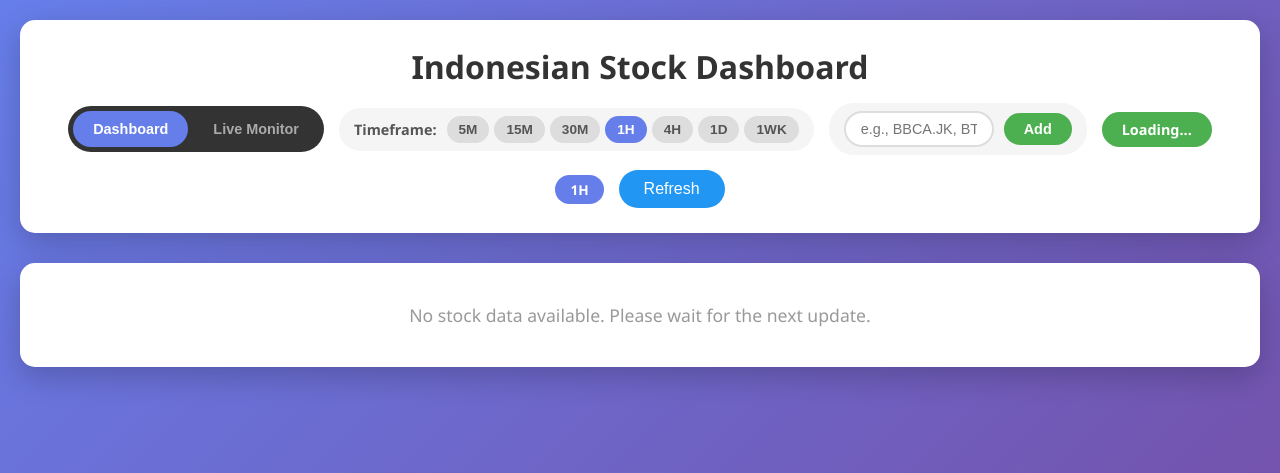
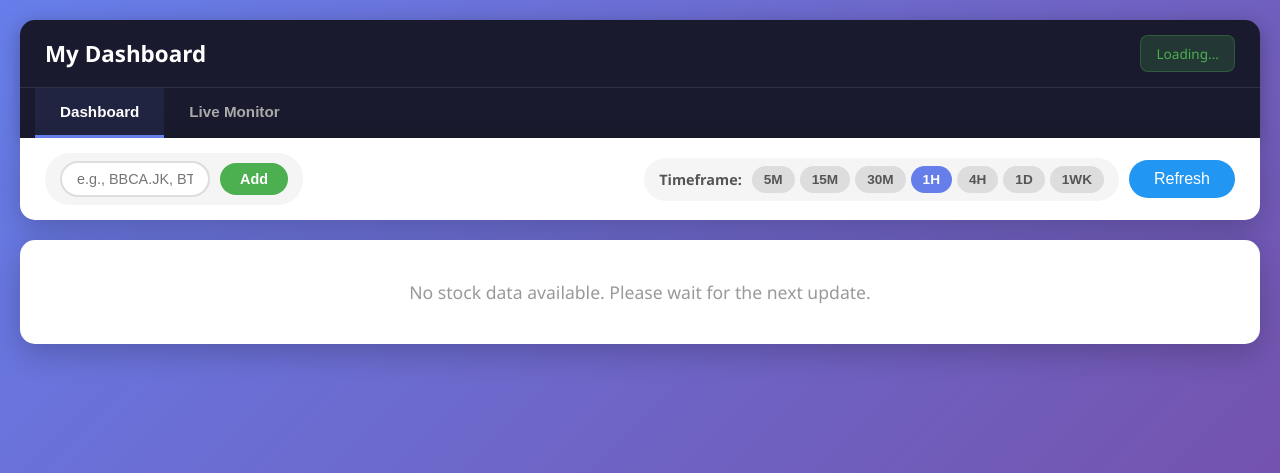
Before and after one commit to ericsonlee/stock-dashboard, a Flask app: page / in a window 1280 px wide. Shown: the top 473 px of the page. Run offline with Flask 3, Linux system fonts and the light colour scheme; the visitor is signed in with stand-in values (Sample User, id 1).

Commit message:
Redesign UI with navbar layout and optimize performance
- Add navbar with menu items (Dashboard, Live Monitor) for scalability
- Move last update timestamp to top right
- Toolbar with add ticker (left) and timeframe/refresh (right)
- Add ticker heading to show current stock being viewed
- Fix tab highlighting using data-ticker attribute
- Add 2-minute cache for Live Monitor API to reduce yfinance calls
- Auto-refresh only during trading hours (9:00-16:00 WIB, Mon-Fri)
- Increase auto-refresh interval to 2 minutes
- Background updates skip outside trading hours

Co-Authored-By: Claude Opus 4.5 <noreply@anthropic.com>

```diff
--- a/app.py
+++ b/app.py
@@ -17,12 +17,32 @@ stock_data_cache = {}
 last_update_time = None
 current_interval = '1h'  # Default interval (1h works better on Railway)
 
+# Live Monitor cache (to reduce API calls)
+live_monitor_cache = {
+    'data': None,
+    'last_update': None,
+    'cache_duration': 120  # Cache for 2 minutes
+}
+
 # Indonesian timezone (WIB = UTC+7)
 WIB = pytz.timezone('Asia/Jakarta')
 
 def get_wib_time():
     """Get current time in Indonesian timezone (WIB)"""
     return datetime.now(WIB).strftime('%Y-%m-%d %H:%M:%S')
+
+def is_trading_hours():
+    """Check if current time is within Indonesian trading hours (9:00-16:00 WIB, Mon-Fri)"""
+    now = datetime.now(WIB)
+    day = now.weekday()  # 0=Monday, 6=Sunday
+    hour = now.hour
+
+    # Check if weekday (Mon-Fri = 0-4)
+    if day > 4:  # Saturday or Sunday
+        return False
+
+    # Check if within 9:00-16:00 WIB
+    return 9 <= hour < 16
 
 # Configuration
 TICKERS = ["RATU.JK", "IMPC.JK", "BKSL.JK"]
@@ -68,16 +88,19 @@ def fetch_all_stocks(interval='1d', bars=DEFAULT_BARS):
     last_update_time = get_wib_time()
 
 def update_stock_data():
-    """Background thread to update stock data periodically"""
+    """Background thread to update stock data periodically (only during trading hours)"""
     global stock_data_cache, last_update_time, current_interval
 
     while True:
-        try:
-            print(f"[{get_wib_time()}] Updating stock data ({current_interval})...")
-            fetch_all_stocks(interval=current_interval, bars=DEFAULT_BARS)
-            print(f"[{last_update_time}] Stock data update complete\n")
-        except Exception as e:
-            print(f"Error in update thread: {e}")
+        if is_trading_hours():
+            try:
+                print(f"[{get_wib_time()}] Updating stock data ({current_interval})...")
+                fetch_all_stocks(interval=current_interval, bars=DEFAULT_BARS)
+                print(f"[{last_update_time}] Stock data update complete\n")
+            except Exception as e:
+                print(f"Error in update thread: {e}")
+        else:
+            print(f"[{get_wib_time()}] Outside trading hours, skipping background update")
 
         time.sleep(UPDATE_INTERVAL)
 
@@ -252,11 +275,22 @@ def remove_stock(ticker):
 
 @app.route('/api/live_monitor')
 def get_live_monitor_data():
-    """API endpoint for Live Monitor - returns 1D signals + 5M live data"""
+    """API endpoint for Live Monitor - returns 1D signals + 5M live data (cached for 2 min)"""
     if not check_auth():
         return jsonify({'error': 'Unauthorized'}), 401
 
-    print(f"[{get_wib_time()}] Fetching Live Monitor data...")
+    global live_monitor_cache
+
+    # Check if cache is still valid
+    now = datetime.now(WIB)
+    if (live_monitor_cache['data'] is not None and
+        live_monitor_cache['last_update'] is not None):
+        cache_age = (now - live_monitor_cache['last_update']).total_seconds()
+        if cache_age < live_monitor_cache['cache_duration']:
+            print(f"[{get_wib_time()}] Returning cached Live Monitor data (age: {cache_age:.0f}s)")
+            return jsonify(live_monitor_cache['data'])
+
+    print(f"[{get_wib_time()}] Fetching fresh Live Monitor data...")
 
     daily_signals = {}
     live_data = {}
@@ -306,12 +340,18 @@ def get_live_monitor_data():
             daily_signals[ticker] = {'indicator': 0, 'indicator_diff': 0, 'price': 0, 'date': 'N/A', 'error': str(e)}
             live_data[ticker] = {'data': [], 'ticker': ticker, 'interval': '5m', 'error': str(e)}
 
-    return jsonify({
+    response_data = {
         'daily_signals': daily_signals,
         'live_data': live_data,
         'tickers': TICKERS,
         'last_update': get_wib_time()
-    })
+    }
+
+    # Update cache
+    live_monitor_cache['data'] = response_data
+    live_monitor_cache['last_update'] = now
+
+    return jsonify(response_data)
 
 # Initialize on startup (works with both direct run and gunicorn)
 def init_app():
--- a/templates/dashboard.html
+++ b/templates/dashboard.html
@@ -3,7 +3,7 @@
 <head>
     <meta charset="UTF-8">
     <meta name="viewport" content="width=device-width, initial-scale=1.0">
-    <title>Stock Dashboard - Indonesian Stocks</title>
+    <title>My Dashboard</title>
     <style>
         * {
             margin: 0;
@@ -23,39 +23,102 @@
             margin: 0 auto;
         }
 
-        header {
-            background: white;
-            padding: 25px;
-            border-radius: 15px;
-            box-shadow: 0 10px 30px rgba(0,0,0,0.2);
-            margin-bottom: 30px;
-            text-align: center;
+        /* Navbar */
+        .navbar {
+            background: #1a1a2e;
+            padding: 0;
+            border-radius: 15px 15px 0 0;
+            box-shadow: 0 5px 20px rgba(0,0,0,0.3);
+            margin-bottom: 0;
         }
 
-        h1 {
-            color: #333;
-            font-size: 2em;
-            margin-bottom: 10px;
+        .navbar-top {
+            display: flex;
+            justify-content: space-between;
+            align-items: center;
+            padding: 15px 25px;
+            border-bottom: 1px solid rgba(255,255,255,0.1);
         }
 
-        .header-controls {
+        .navbar-brand {
+            color: white;
+            font-size: 1.4em;
+            font-weight: bold;
+            margin: 0;
+        }
+
+        .navbar-status {
             display: flex;
-            justify-content: center;
             align-items: center;
-            flex-wrap: wrap;
             gap: 15px;
-            margin-top: 15px;
         }
 
         .last-update {
-            display: inline-block;
-            background: #4CAF50;
+            background: rgba(76, 175, 80, 0.2);
+            color: #4CAF50;
+            padding: 8px 15px;
+            border-radius: 8px;
+            font-weight: 500;
+            font-size: 0.85em;
+            border: 1px solid rgba(76, 175, 80, 0.3);
+        }
+
+        .navbar-menu {
+            display: flex;
+            padding: 0 15px;
+        }
+
+        .nav-item {
+            padding: 15px 25px;
+            color: #aaa;
+            font-weight: 600;
+            font-size: 0.95em;
+            cursor: pointer;
+            border-bottom: 3px solid transparent;
+            transition: all 0.2s;
+            background: none;
+            border-top: none;
+            border-left: none;
+            border-right: none;
+        }
+
+        .nav-item:hover {
             color: white;
-            padding: 8px 20px;
-            border-radius: 20px;
-            font-weight: bold;
-            font-size: 0.9em;
+            background: rgba(255,255,255,0.05);
         }
+
+        .nav-item.active {
+            color: white;
+            border-bottom: 3px solid #667eea;
+            background: rgba(102, 126, 234, 0.1);
+        }
+
+        /* Toolbar below navbar */
+        .toolbar {
+            background: white;
+            padding: 15px 25px;
+            display: flex;
+            justify-content: space-between;
+            align-items: center;
+            border-radius: 0 0 15px 15px;
+            box-shadow: 0 10px 30px rgba(0,0,0,0.2);
+            margin-bottom: 20px;
+            flex-wrap: wrap;
+            gap: 15px;
+        }
+
+        .toolbar-left {
+            display: flex;
+            align-items: center;
+            gap: 10px;
+        }
+
+        .toolbar-right {
+            display: flex;
+            align-items: center;
+            gap: 10px;
+        }
+
 
         .refresh-btn {
             background: #2196F3;
@@ -445,16 +508,6 @@
             margin-top: 0;
         }
 
-        /* Current interval badge */
-        .current-interval-badge {
-            background: #667eea;
-            color: white;
-            padding: 5px 15px;
-            border-radius: 15px;
-            font-size: 0.85em;
-            font-weight: bold;
-        }
-
         /* Add stock input */
         .add-stock-container {
             display: flex;
@@ -567,34 +620,13 @@
             }
         }
 
-        /* Mode Toggle */
+        /* Mode Toggle - now uses nav-item styling */
         .mode-toggle {
-            display: flex;
-            gap: 5px;
-            background: #333;
-            padding: 5px;
-            border-radius: 25px;
+            display: none; /* Hidden, using navbar-menu instead */
         }
 
         .mode-btn {
-            padding: 10px 20px;
-            border: none;
-            border-radius: 20px;
-            cursor: pointer;
-            font-size: 0.9em;
-            font-weight: bold;
-            background: transparent;
-            color: #aaa;
-            transition: all 0.2s;
-        }
-
-        .mode-btn:hover {
-            color: white;
-        }
-
-        .mode-btn.active {
-            background: #667eea;
-            color: white;
+            display: none;
         }
 
         /* Daily Signal Banner */
@@ -743,19 +775,46 @@
             color: #f44336;
             font-size: 0.8em;
         }
+
+        /* Ticker heading */
+        .ticker-heading {
+            color: #333;
+            font-size: 1.5em;
+            font-weight: bold;
+            margin-bottom: 15px;
+            padding-bottom: 10px;
+            border-bottom: 2px solid #667eea;
+        }
     </style>
 </head>
 <body>
     <div class="container">
-        <header>
-            <h1>Indonesian Stock Dashboard</h1>
+        <!-- Navbar -->
+        <nav class="navbar">
+            <div class="navbar-top">
+                <h1 class="navbar-brand">My Dashboard</h1>
+                <div class="navbar-status">
+                    <div class="last-update" id="lastUpdate">Loading...</div>
+                </div>
+            </div>
+            <div class="navbar-menu">
+                <button class="nav-item active" id="dashboardModeBtn" onclick="switchMode('dashboard')">Dashboard</button>
+                <button class="nav-item" id="liveMonitorModeBtn" onclick="switchMode('live')">Live Monitor</button>
+                <!-- Add more menu items here in the future -->
+            </div>
+        </nav>
 
-            <div class="header-controls">
-                <div class="mode-toggle">
-                    <button class="mode-btn active" id="dashboardModeBtn" onclick="switchMode('dashboard')">Dashboard</button>
-                    <button class="mode-btn" id="liveMonitorModeBtn" onclick="switchMode('live')">Live Monitor</button>
+        <!-- Toolbar -->
+        <div class="toolbar">
+            <div class="toolbar-left">
+                <div class="add-stock-container">
+                    <input type="text" class="add-stock-input" id="addStockInput"
+                           placeholder="e.g., BBCA.JK, BTC-USD, AAPL"
+                           onkeypress="if(event.key==='Enter') addStock()">
+                    <button class="add-stock-btn" onclick="addStock()">Add</button>
                 </div>
-
+            </div>
+            <div class="toolbar-right">
                 <div class="interval-selector" id="intervalSelector">
                     <label>Timeframe:</label>
                     <div class="interval-buttons">
@@ -768,19 +827,9 @@
                         {% endfor %}
                     </div>
                 </div>
-
-                <div class="add-stock-container">
-                    <input type="text" class="add-stock-input" id="addStockInput"
-                           placeholder="e.g., BBCA.JK, BTC-USD, AAPL"
-                           onkeypress="if(event.key==='Enter') addStock()">
-                    <button class="add-stock-btn" onclick="addStock()">Add</button>
-                </div>
-
-                <div class="last-update" id="lastUpdate">Loading...</div>
-                <span class="current-interval-badge" id="currentIntervalBadge">{{ current_interval.upper() }}</span>
                 <button class="refresh-btn" onclick="refreshData()">Refresh</button>
             </div>
-        </header>
+        </div>
 
         <div id="stocksContainer" class="tabs-container">
             <div class="loading">
@@ -806,13 +855,6 @@
 
             // Show/hide interval selector (only for dashboard mode)
             document.getElementById('intervalSelector').style.display = mode === 'dashboard' ? 'flex' : 'none';
-
-            // Update badge
-            if (mode === 'live') {
-                document.getElementById('currentIntervalBadge').textContent = '1D + 5M';
-            } else {
-                document.getElementById('currentIntervalBadge').textContent = currentTimeframe.toUpperCase();
-            }
 
             // Load appropriate data
             if (mode === 'live') {
@@ -908,7 +950,7 @@
                 const isActive = ticker === currentTab ? 'active' : '';
                 tabButtonsHTML += `
                     <div class="tab-btn-wrapper">
-                        <button class="tab-btn ${isActive}" onclick="switchTab('${ticker}')">
+                        <button class="tab-btn ${isActive}" data-ticker="${ticker}" onclick="switchTab('${ticker}')">
                             ${ticker.replace('.JK', '')}
                         </button>
                     </div>`;
@@ -969,7 +1011,6 @@
                 if (data.success) {
                     currentTimeframe = interval;
                     updateIntervalButtons(interval);
-                    document.getElementById('currentIntervalBadge').textContent = interval.toUpperCase();
                     await loadStockData();
                 } else {
                     alert('Error changing interval: ' + data.error);
@@ -1007,7 +1048,6 @@
                     if (data.current_interval) {
                         currentTimeframe = data.current_interval;
                         updateIntervalButtons(data.current_interval);
-                        document.getElementById('currentIntervalBadge').textContent = data.current_interval.toUpperCase();
                     }
                 } else {
                     document.getElementById('stocksContainer').innerHTML =
@@ -1037,7 +1077,7 @@
                 const showDelete = tickers.length > 1 ? '' : 'style="display:none !important;"';
                 tabButtonsHTML += `
                     <div class="tab-btn-wrapper">
-                        <button class="tab-btn ${isActive}" onclick="switchTab('${ticker}')">
+                        <button class="tab-btn ${isActive}" data-ticker="${ticker}" onclick="switchTab('${ticker}')">
                             ${ticker.replace('.JK', '')}
                             <span class="tab-delete-btn" ${showDelete} onclick="event.stopPropagation(); removeStock('${ticker}')" title="Remove ${ticker}">&times;</span>
                         </button>
@@ -1059,10 +1099,10 @@
         function switchTab(ticker) {
             currentTab = ticker;
 
-            // Update button states
+            // Update button states using data-ticker attribute
             document.querySelectorAll('.tab-btn').forEach(btn => {
                 btn.classList.remove('active');
-                if (btn.textContent === ticker.replace('.JK', '')) {
+                if (btn.dataset.ticker === ticker) {
                     btn.classList.add('active');
                 }
             });
@@ -1074,6 +1114,12 @@
                     content.classList.add('active');
                 }
             });
+
+            // Update current ticker heading if it exists
+            const tickerHeading = document.getElementById('currentTickerHeading');
+            if (tickerHeading) {
+                tickerHeading.textContent = ticker;
+            }
         }
 
         // Create tab content for a stock
@@ -1081,8 +1127,14 @@
             const latestData = stockInfo.data[stockInfo.data.length - 1];
             const interval = stockInfo.interval || '1d';
 
+            // Create ticker heading
+            const tickerHeadingHTML = `
+                <h2 class="ticker-heading" id="tickerHeading-${ticker}">${ticker}</h2>
+            `;
+
             // Create summary stats
             const summaryHTML = `
+                ${tickerHeadingHTML}
                 <div class="summary-stats">
                     <div class="stat-box">
                         <div class="stat-label">Price</div>
@@ -1314,15 +1366,44 @@
             }
         }
 
-        // Auto-refresh every minute
+        // Check if current time is within Indonesian trading hours (9:00-16:00 WIB, Mon-Fri)
+        function isTradingHours() {
+            // Get current time in WIB (UTC+7)
+            const now = new Date();
+            const utc = now.getTime() + (now.getTimezoneOffset() * 60000);
+            const wibTime = new Date(utc + (7 * 3600000)); // UTC+7
+
+            const day = wibTime.getDay(); // 0=Sunday, 6=Saturday
+            const hour = wibTime.getHours();
+            const minute = wibTime.getMinutes();
+
+            // Check if weekday (Mon-Fri = 1-5)
+            if (day === 0 || day === 6) {
+                return false;
+            }
+
+            // Check if within 9:00-16:00 WIB
+            const timeInMinutes = hour * 60 + minute;
+            const marketOpen = 9 * 60;   // 9:00
+            const marketClose = 16 * 60; // 16:00
+
+            return timeInMinutes >= marketOpen && timeInMinutes < marketClose;
+        }
+
+        // Auto-refresh every 2 minutes, only during trading hours
         function startAutoRefresh() {
             autoRefreshInterval = setInterval(() => {
-                if (currentMode === 'live') {
-                    loadLiveMonitorData();
+                if (isTradingHours()) {
+                    console.log('Auto-refresh: Trading hours active, refreshing...');
+                    if (currentMode === 'live') {
+                        loadLiveMonitorData();
+                    } else {
+                        loadStockData();
+                    }
                 } else {
-                    loadStockData();
+                    console.log('Auto-refresh: Outside trading hours, skipping refresh');
                 }
-            }, 60000);
+            }, 120000); // 2 minutes
         }
 
         // Add a new stock
@@ -1405,9 +1486,18 @@
             }, 3000);
         }
 
-        // Initial load
-        loadStockData();
-        startAutoRefresh();
+        // Initial load - ensure dashboard mode is active
+        document.addEventListener('DOMContentLoaded', function() {
+            // Reset to dashboard mode on page load
+            currentMode = 'dashboard';
+            document.getElementById('dashboardModeBtn').classList.add('active');
+            document.getElementById('liveMonitorModeBtn').classList.remove('active');
+            document.getElementById('intervalSelector').style.display = 'flex';
+
+            // Load dashboard data
+            loadStockData();
+            startAutoRefresh();
+        });
     </script>
 </body>
 </html>
```
